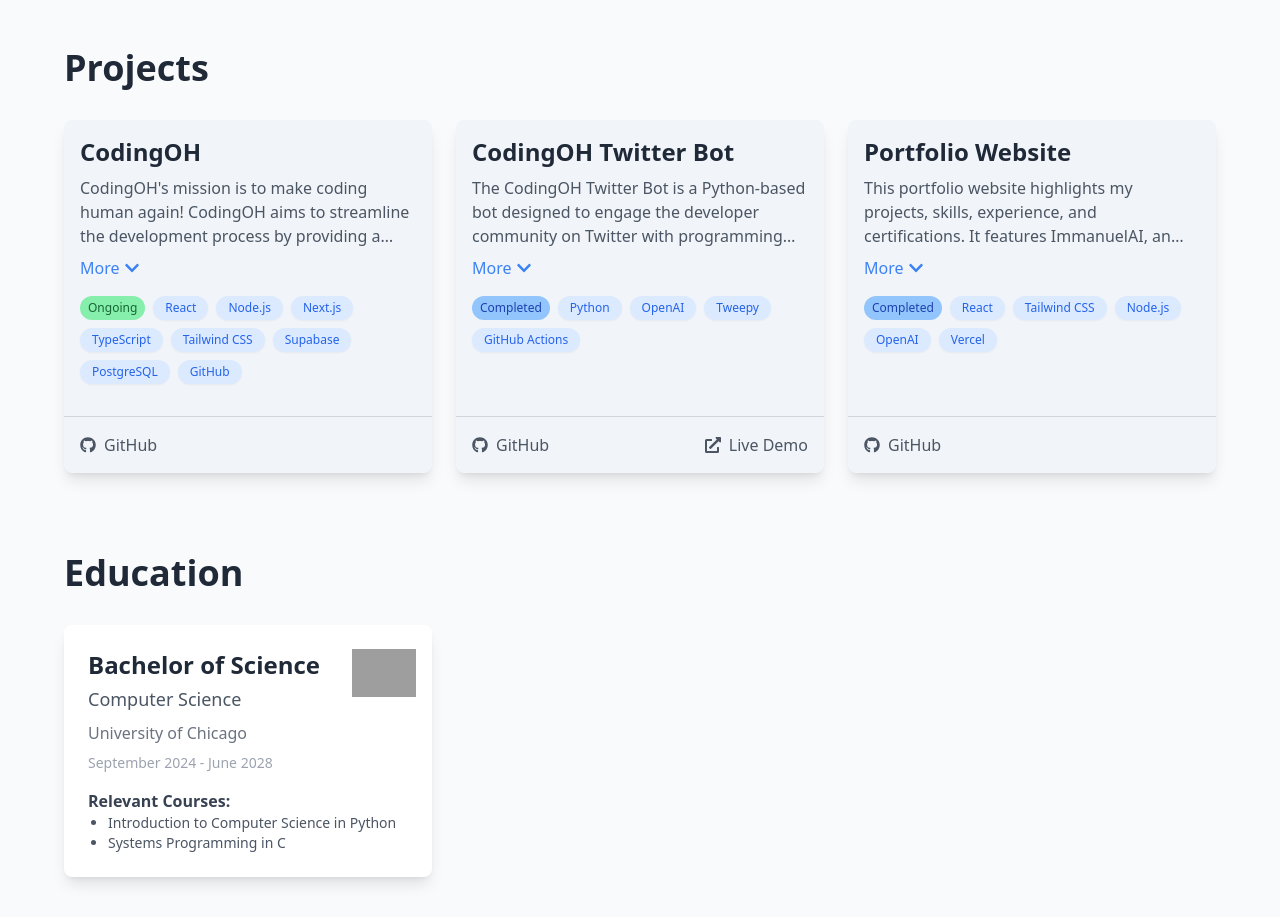
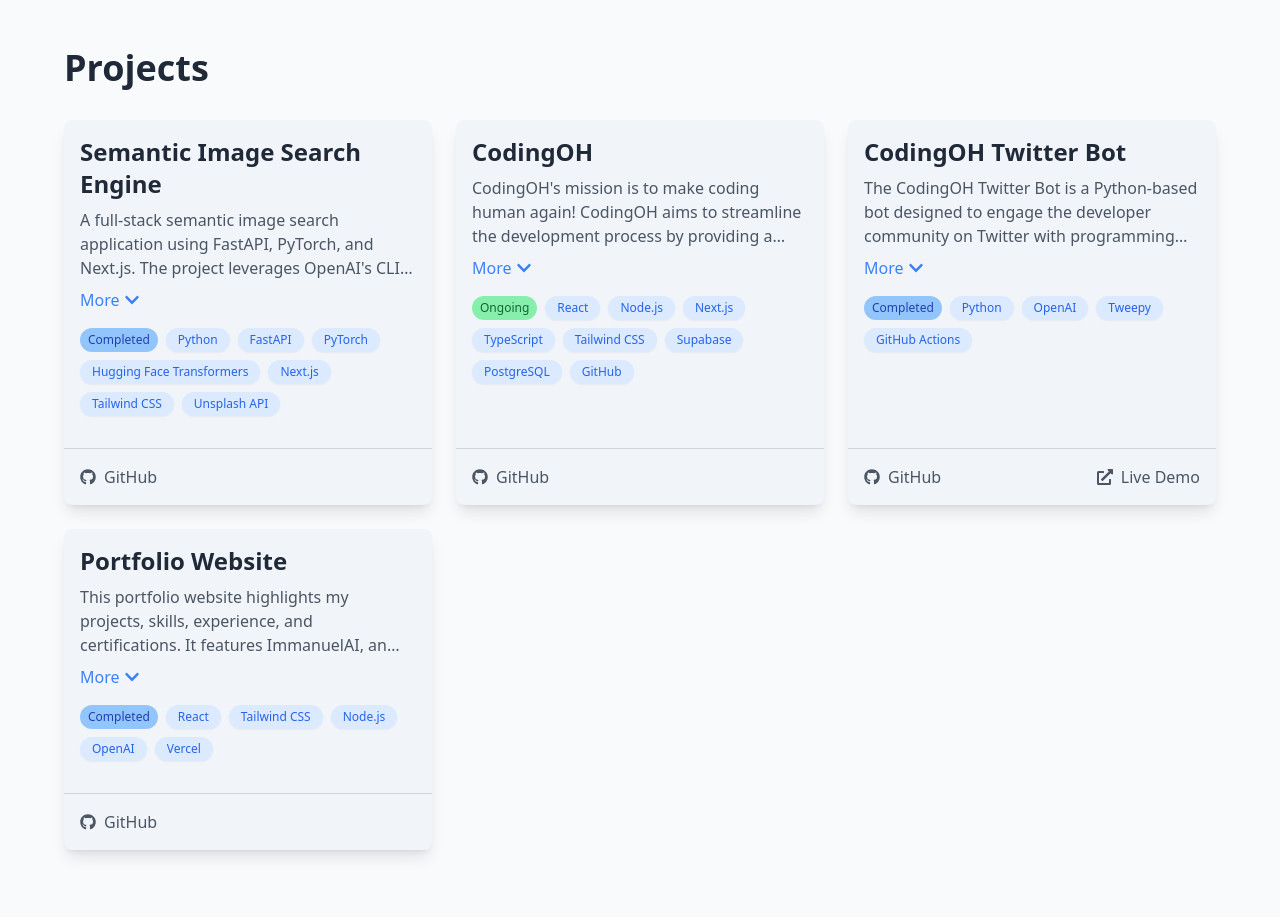
Before and after one commit to immanuel-peter/digital-resume, a React (Create React App) app: page / in a window 1280 px wide. Shown: the part 2760-3677 px from the top of the page. Built offline with nearby package versions, Linux system fonts and the light colour scheme; grey boxes are pictures that could not be loaded.

Commit message:
Add semantic image search project

```diff
--- a/src/components/Projects.js
+++ b/src/components/Projects.js
@@ -90,6 +90,22 @@
 const Projects = () => {
   const projects = [
     {
+      title: "Semantic Image Search Engine",
+      description:
+        "A full-stack semantic image search application using FastAPI, PyTorch, and Next.js. The project leverages OpenAI's CLIP model to enable efficient text-to-image querying. Users can search for images from a preloaded random dataset based on natural language queries. The application showcases API integration with the Unsplash API for random image loading and features a responsive frontend built with Tailwind CSS.",
+      technologies: [
+        "Python",
+        "FastAPI",
+        "PyTorch",
+        "Hugging Face Transformers",
+        "Next.js",
+        "Tailwind CSS",
+        "Unsplash API",
+      ],
+      githubUrl: "https://github.com/immanuel-peter/semantic-image-search",
+      status: "Completed",
+  },
+    {
       title: "CodingOH",
       description:
         "CodingOH's mission is to make coding human again! CodingOH aims to streamline the development process by providing a platform where coders can get direct answers to their problems. We believe developers shouldn't spend excessive time debugging at the expense of writing functional code. Rather than scouring multiple Stack Overflow pages for answers specific to your codebase, you should be able to get direct help from experienced developers. Additionally, CodingOH provides portfolio pages for developers, enabling employers to scout potential hires on the site. Developers can showcase their tech stack, coding skills, soft skills, and personal projects on CodingOH.",
```
